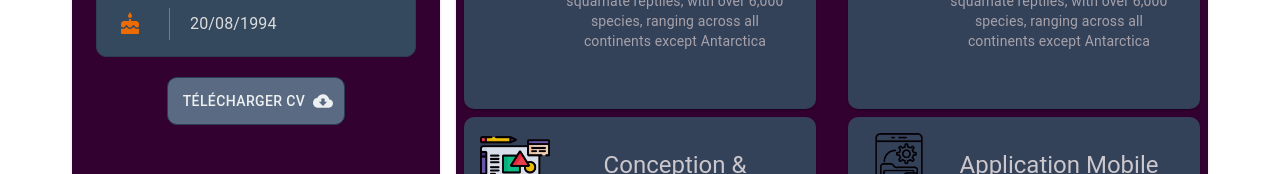
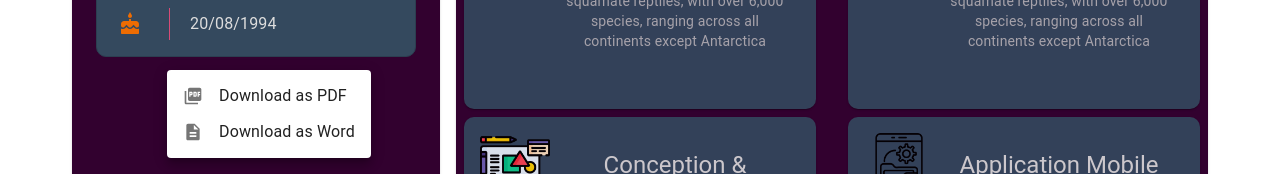
Before and after one commit to safwen-code/profileV5, a React (Create React App) app: page / in a window 1280 px wide. Both pictures are taken after a click on the button "TÉLÉCHARGER CV". Shown: the part 626-800 px from the top of the page. Built offline with nearby package versions, Linux system fonts and the light colour scheme; no server answers; what react-swipeable-views-utils would draw is missing.

Commit message:
update button to download both pdf e word

```diff
--- a/src/content/about/AboutMe.jsx
+++ b/src/content/about/AboutMe.jsx
@@ -1,4 +1,4 @@
-import React from 'react'
+import React, { useState } from 'react'
 import Typewriter from 'typewriter-effect'
 
 import {
@@ -13,8 +13,12 @@ import {
   Avatar,
   Box,
   Card,
+  Menu,
+  MenuItem,
 } from '@mui/material'
 
+import WordIcon from '@mui/icons-material/Description'
+import PDFIcon from '@mui/icons-material/PictureAsPdf'
 import GitHubIcon from '@mui/icons-material/GitHub'
 import LinkedInIcon from '@mui/icons-material/LinkedIn'
 import FacebookIcon from '@mui/icons-material/Facebook'
@@ -24,9 +28,12 @@ import PinDropIcon from '@mui/icons-material/PinDrop'
 import CakeIcon from '@mui/icons-material/Cake'
 import CloudDownloadIcon from '@mui/icons-material/CloudDownload'
 
-import cv from '../file/DjebbiSafwen.pdf'
 import { saveAs } from 'file-saver'
 import { IconButton } from '@mui/material'
+
+import cv from '../file/DjebbiSafwen.pdf'
+import cvdocs from '../file/DjebbiSafwen.docx'
+
 const style = {
   width: '100%',
   bgcolor: '#2C3E50',
@@ -38,18 +45,35 @@ let styles = {
 }
 
 const AboutMe = () => {
-  const DownloadCV = async () => {
-    console.log('download')
-    //console.log(cv)
-    fetch(cv)
+  const [anchorEl, setAnchorEl] = useState(null)
+
+  const handleClick = (event) => {
+    setAnchorEl(event.currentTarget)
+  }
+
+  const handleClose = () => {
+    setAnchorEl(null)
+  }
+
+  const downloadFile = (file, fileName) => {
+    fetch(file)
       .then((response) => response.blob())
       .then((blob) => {
-        // Trigger the download using FileSaver.js
-        saveAs(blob, 'DS-FullStackDev.pdf')
+        saveAs(blob, fileName)
       })
       .catch((error) => {
         console.error('Error downloading the file:', error)
       })
+  }
+
+  const handleDownloadPDF = () => {
+    downloadFile(cv, 'DjebbiSafwen.pdf')
+    handleClose()
+  }
+
+  const handleDownloadWord = () => {
+    downloadFile(cvdocs, 'DjebbiSafwen.docx')
+    handleClose()
   }
 
   const handleWhatsAppCall = () => {
@@ -251,26 +275,47 @@ const AboutMe = () => {
             </ListItemButton>
           </ListItem>
         </List>
+        <Box
+          sx={{ display: 'flex', justifyContent: 'center', marginTop: '20px' }}
+        >
           <Button
             variant="outlined"
             sx={{
-            marginTop: '20px',
               height: '48px',
-            color: '#ECF0F1', // Light gray for text
+              color: '#ECF0F1',
               borderRadius: '10px',
-            borderColor: '#2A3E56', // Soft gold for border
-            backgroundColor: '#5A6A82', // Lighter shade of blue-gray for background
+              borderColor: '#2A3E56',
+              backgroundColor: '#5A6A82',
               '&:hover': {
-              backgroundColor: '#2A3E56', // Darker shade of blue-gray for hover
-              borderColor: '#D4AF37', // Soft gold for hover border
-              color: '#ECF0F1', // Keeping text color same on hover
+                backgroundColor: '#2A3E56',
+                borderColor: '#D4AF37',
+                color: '#ECF0F1',
               },
             }}
             endIcon={<CloudDownloadIcon />}
-          onClick={() => DownloadCV()}
+            onClick={handleClick}
           >
             Télécharger CV
           </Button>
+          <Menu
+            anchorEl={anchorEl}
+            open={Boolean(anchorEl)}
+            onClose={handleClose}
+          >
+            <MenuItem onClick={handleDownloadPDF}>
+              <ListItemIcon>
+                <PDFIcon fontSize="small" />
+              </ListItemIcon>
+              <ListItemText primary="Download as PDF" />
+            </MenuItem>
+            <MenuItem onClick={handleDownloadWord}>
+              <ListItemIcon>
+                <WordIcon fontSize="small" />
+              </ListItemIcon>
+              <ListItemText primary="Download as Word" />
+            </MenuItem>
+          </Menu>
+        </Box>
       </Box>
     </Box>
   )
```
Lines whose indentation alone changed are shown as unchanged.
